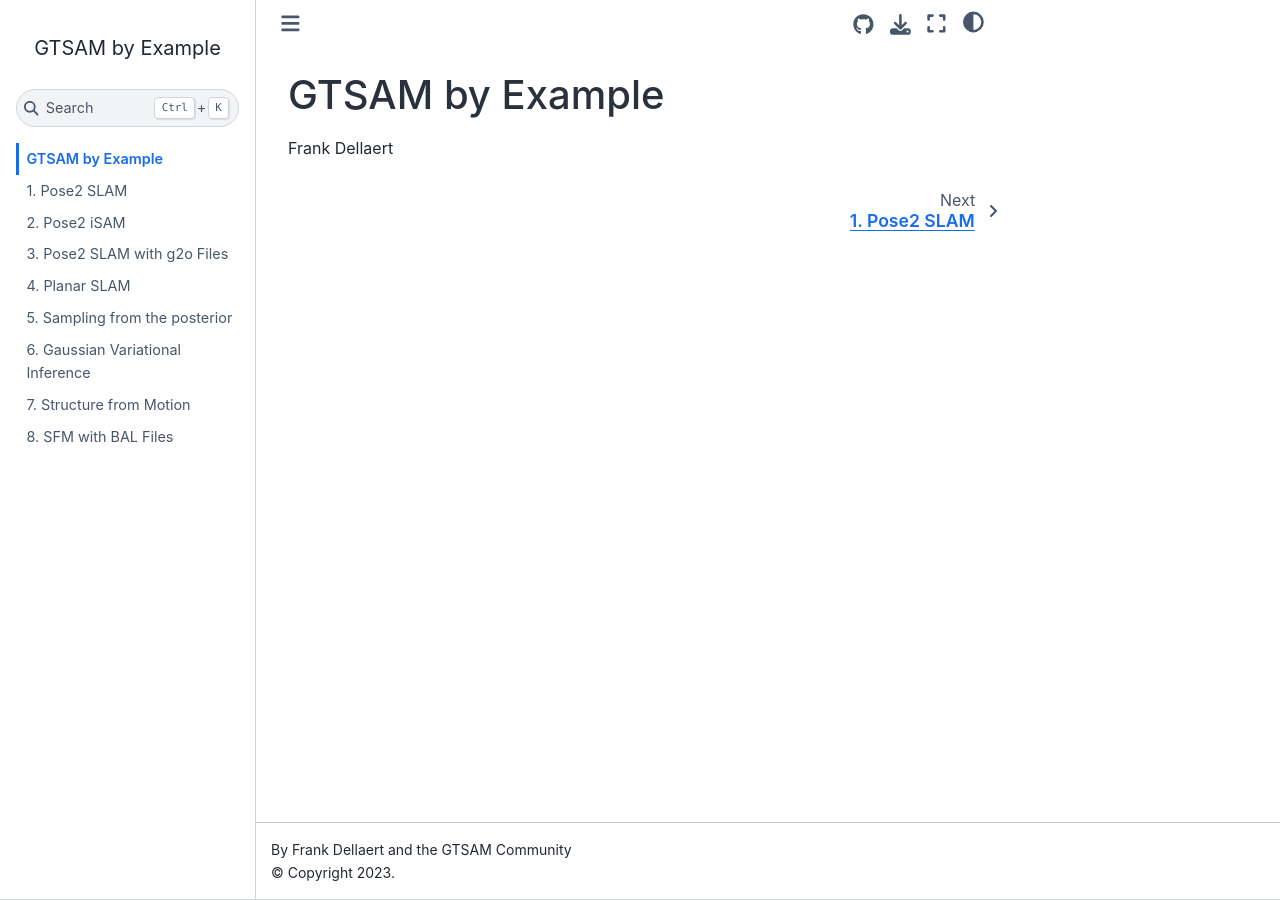
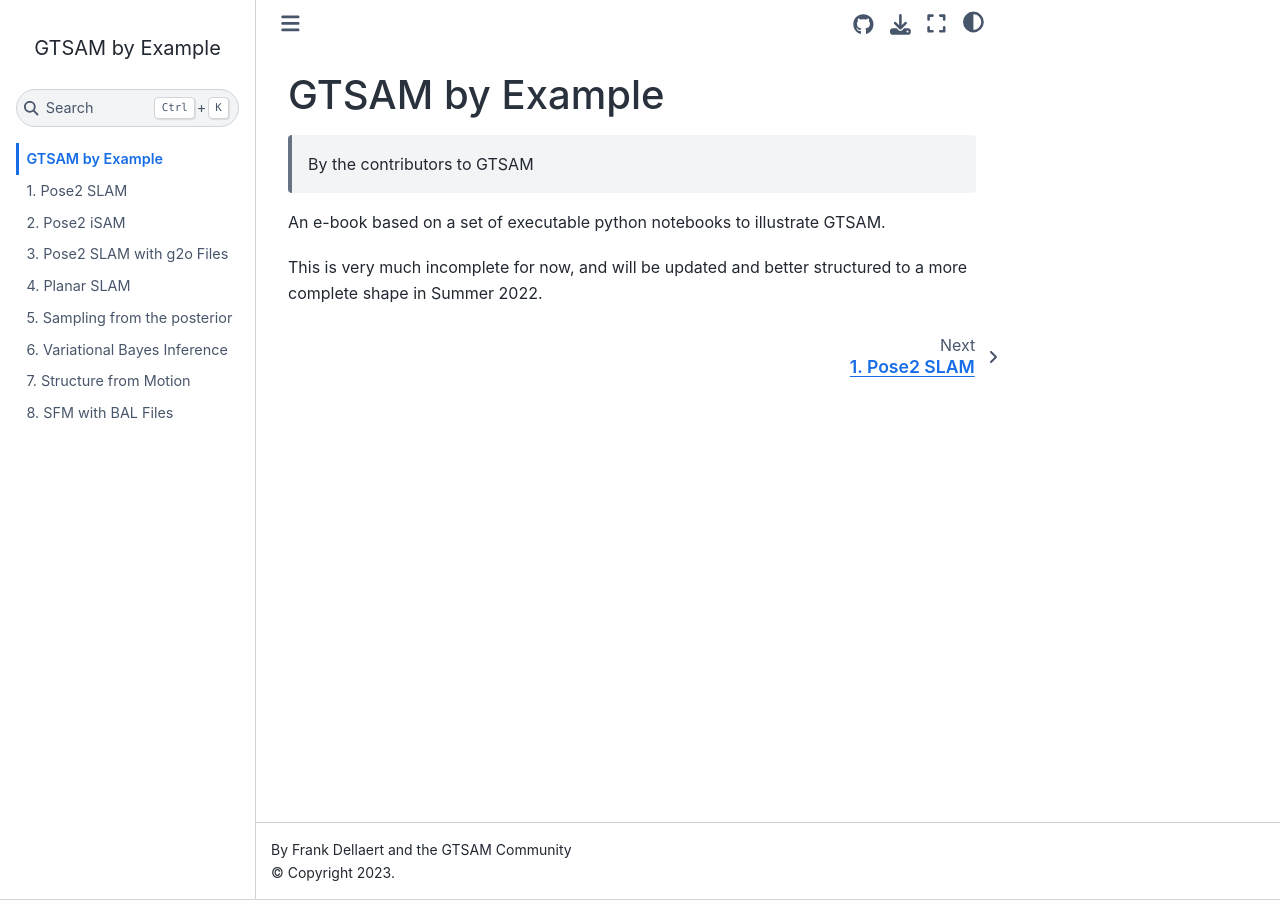
Before and after one commit to gtbook/gtsam-examples, a Jupyter Book: the page built from intro.md, in a window 1280 px wide. Built offline with Jupyter Book 1.0.4 settings and Sphinx 7.4.7 and the Sphinx Book theme 1.1.4, drawn with Linux system fonts in a browser that asks for light colours; comment, search, counter and statistics services are not loaded.

Commit message:
Colab buttons, tweaks

```diff
--- a/intro.md
+++ b/intro.md
@@ -1,3 +1,7 @@
 # GTSAM by Example
 
-Frank Dellaert
+> By the contributors to GTSAM
+
+An e-book based on a set of executable python notebooks to illustrate GTSAM.
+
+This is very much incomplete for now, and will be updated and better structured to a more complete shape in Summer 2022.
```
Also changed, not shown: PlanarSLAMExample_gvi.ipynb, PlanarSLAMExample_sampling.ipynb.
